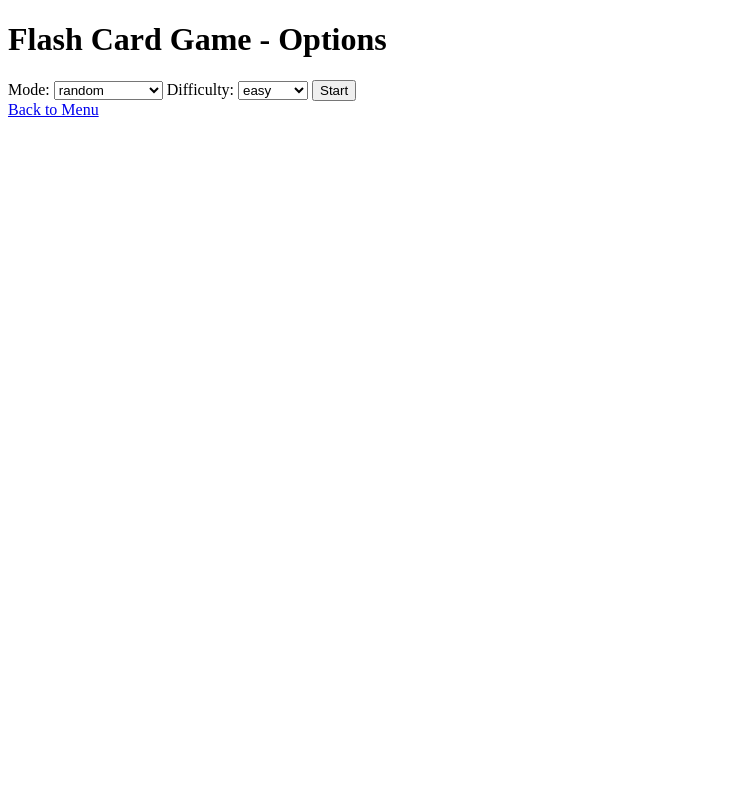
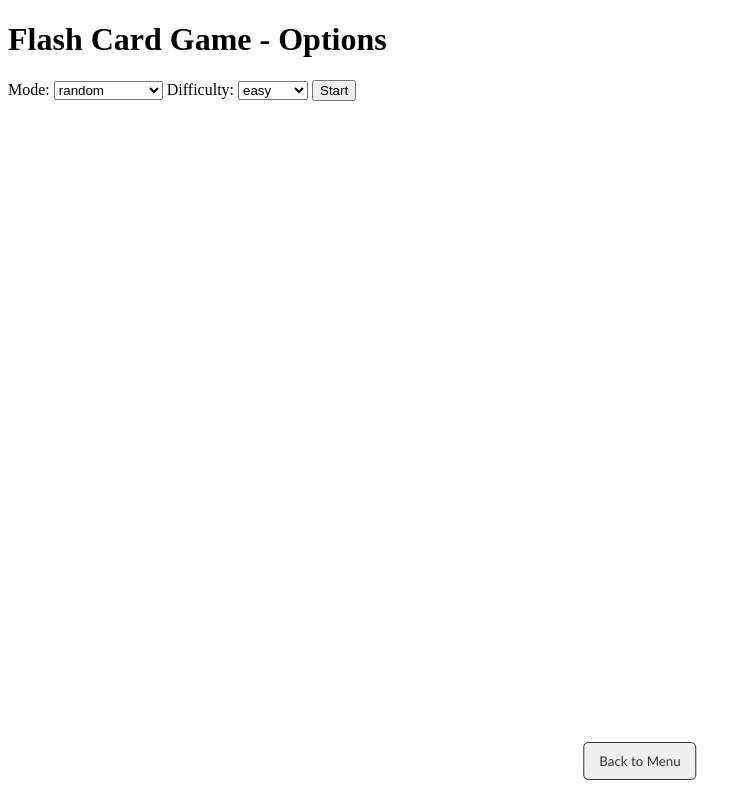
Before and after one commit to PatrykWidz/learning-italian-app, a Flask app: page /flash-card-options in a window 1280 px wide. Shown: the whole page, without its empty margins (0-752 px from the left). Run offline with Flask 3, Linux system fonts and the light colour scheme.

Commit message:
Style back-to-menu as bottom button

```diff
--- a/static/css/styles.css
+++ b/static/css/styles.css
@@ -92,9 +92,10 @@ img.flag {
 }
 
 .back-to-menu {
-    position: absolute;
-    top: 20px;
-    left: 20px;
+    position: fixed;
+    bottom: 20px;
+    left: 50%;
+    transform: translateX(-50%);
     padding: 10px 15px;
     background-color: #f0f0f0;
     border: 1px solid #333;
@@ -102,6 +103,7 @@ img.flag {
     text-decoration: none;
     color: #333;
     font-family: Trebuchet MS;
+    cursor: pointer;
 }
 
 .back-to-menu:hover {
--- a/templates/flash_card_game.html
+++ b/templates/flash_card_game.html
@@ -8,7 +8,6 @@
     <title>Document</title>
 </head>
 <body>
-    <a href="{{ url_for('home') }}" class="back-to-menu">Back to Menu</a>
     <div class="main">
         <div class="flash-card-game-wrapper">
             <div class="flash-card-game-main" style="grid-template-columns:repeat({{ x_dimension }}, 1fr); grid-template-rows:repeat({{ y_dimension }}, 1fr)">
@@ -27,5 +26,6 @@
             </div>
         </div>
     </div>
+    <button class="back-to-menu" onclick="window.location.href='{{ url_for('home') }}'">Back to Menu</button>
 </body>
 </html>
--- a/templates/flash_card_options.html
+++ b/templates/flash_card_options.html
@@ -23,6 +23,6 @@
         </select>
         <button type="submit">Start</button>
     </form>
-    <a href="{{ url_for('home') }}">Back to Menu</a>
+    <button class="back-to-menu" onclick="window.location.href='{{ url_for('home') }}'">Back to Menu</button>
 </body>
 </html>
--- a/templates/vocabulary_test.html
+++ b/templates/vocabulary_test.html
@@ -8,7 +8,6 @@
     <title>Italian vocabulary test</title>
 </head>
 <body>
-    <a href="{{ url_for('home') }}" class="back-to-menu">Back to Menu</a>
     <div class="vocabulary-test main">
         <div class="result-column correct"></div>
         <div class="game-field">
@@ -25,5 +24,6 @@
             <span class="test-word" data-id="{{ word.id }}" data-italian="{{ word.italian }}">{{ word.english }}</span>
         {% endfor %}
     </div>
+    <button class="back-to-menu" onclick="window.location.href='{{ url_for('home') }}'">Back to Menu</button>
 </body>
 </html>
--- a/templates/vocabulary_test_options.html
+++ b/templates/vocabulary_test_options.html
@@ -23,6 +23,6 @@
         </select>
         <button type="submit">Start</button>
     </form>
-    <a href="{{ url_for('home') }}">Back to Menu</a>
+    <button class="back-to-menu" onclick="window.location.href='{{ url_for('home') }}'">Back to Menu</button>
 </body>
 </html>
```
